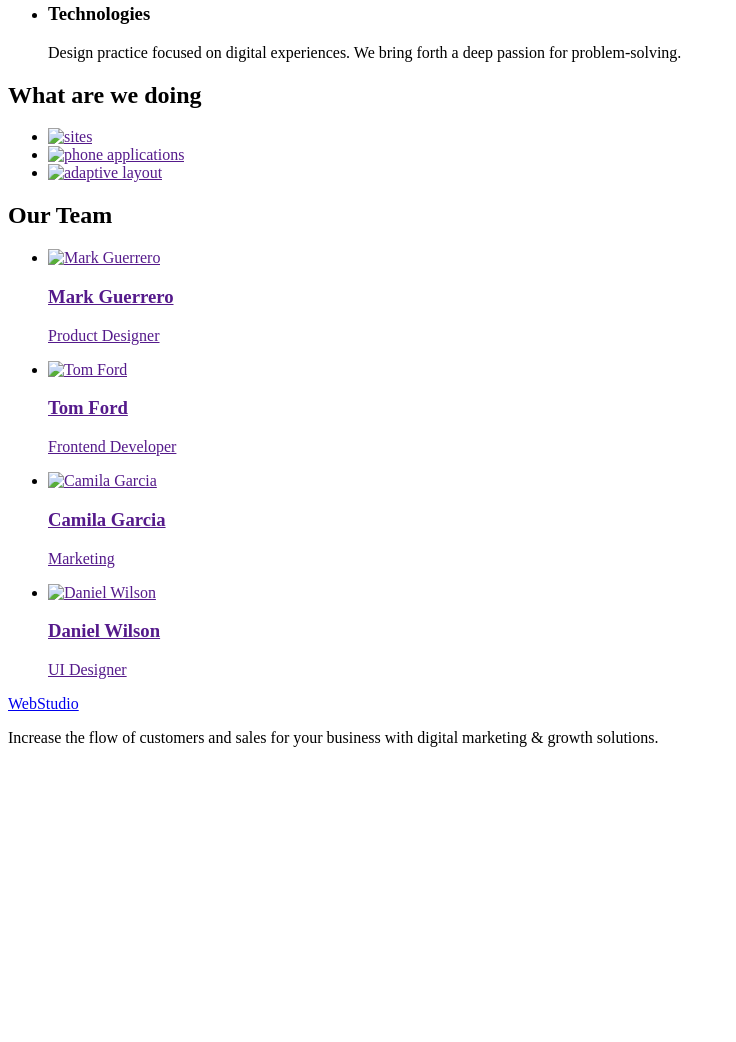
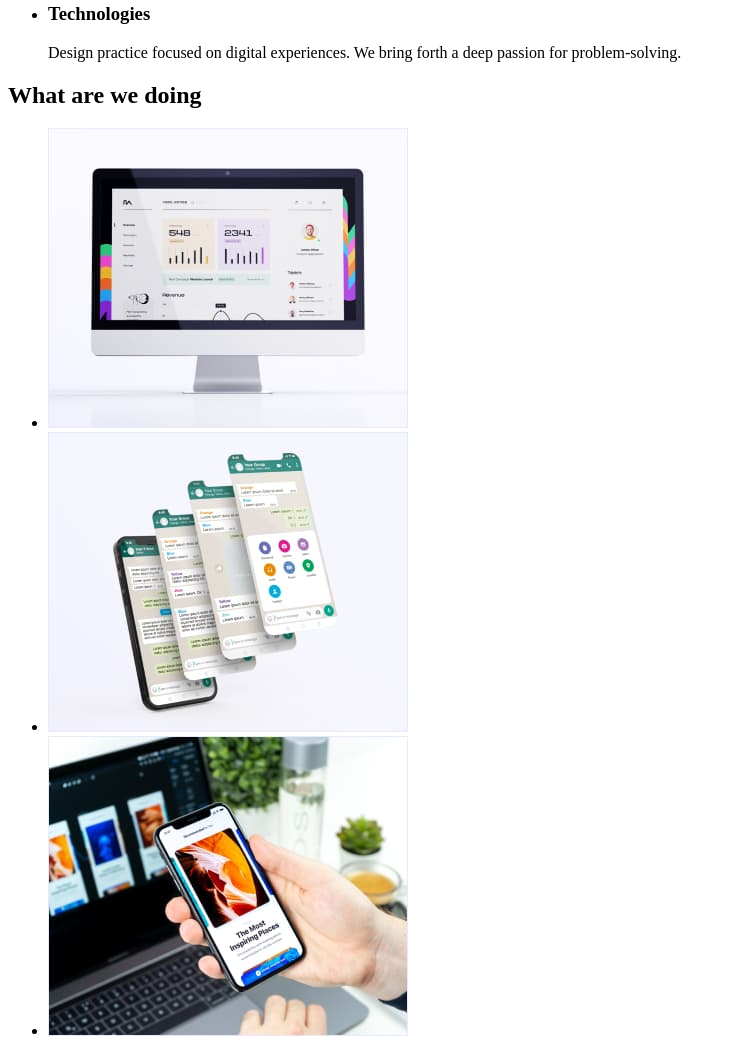
Before and after one commit to AnzhelikaTanyrkova/goit-markup-hw-01, a plain HTML site: page index.html in a window 1280 px wide. Shown: the part 532-1574 px from the top of the page, without its empty margins (0-736 px from the left). Before the commit the page ends 1295 px from the top, so only its background shows below. Drawn offline with Linux system fonts and the light colour scheme; the site is published under a folder, as on GitHub Pages, so addresses that start at the root find nothing.

Commit message:
plus krapka

```diff
--- a/index.html
+++ b/index.html
@@ -79,17 +79,17 @@
     <ul>
         <li>
             <a href="">
-                <img src="/images/Rectangle71.jpg" alt="sites" width="360">
+                <img src="./images/Rectangle71.jpg" alt="sites" width="360">
             </a>
         </li>
         <li>
             <a href="">
-                <img src="/images/img2.jpg" alt="phone applications" width="360">
+                <img src="./images/img2.jpg" alt="phone applications" width="360">
             </a>
         </li>
         <li>
             <a href="">
-                <img src="/images/img3.jpg" alt="adaptive layout" width="360">
+                <img src="./images/img3.jpg" alt="adaptive layout" width="360">
             </a>
         </li>
     </ul>
@@ -103,7 +103,7 @@
     <ul>
         <li>
             <a href="">
-                <img src="/images/MarkGuerrero.jpg" alt="Mark Guerrero" width="264">
+                <img src="./images/MarkGuerrero.jpg" alt="Mark Guerrero" width="264">
 
             <h3>Mark Guerrero</h3>
             <p>Product Designer</p>
@@ -111,7 +111,7 @@
         </li>
         <li>
             <a href="">
-                <img src="/images/TomFord.jpg" alt="Tom Ford" width="264">
+                <img src="./images/TomFord.jpg" alt="Tom Ford" width="264">
 
             <h3>Tom Ford</h3>
             <p>Frontend Developer</p>
@@ -119,7 +119,7 @@
         </li>
         <li>
             <a href="">
-                <img src="/images/CamilaGarcia.jpg" alt="Camila Garcia" width="264">
+                <img src="./images/CamilaGarcia.jpg" alt="Camila Garcia" width="264">
 
             <h3>Camila Garcia</h3>
             <p>Marketing</p>
@@ -127,7 +127,7 @@
         </li>
         <li>
             <a href="">
-                <img src="/images/DanielWilson.jpg" alt="Daniel Wilson" width="264">
+                <img src="./images/DanielWilson.jpg" alt="Daniel Wilson" width="264">
 
             <h3>Daniel Wilson</h3>
             <p>UI Designer</p>
@@ -139,7 +139,7 @@
 
     <!-- Footer section -->
     <footer>
-        <a href="/index.html">WebStudio</a>
+        <a href="./index.html">WebStudio</a>
         <p>Increase the flow of customers and sales for your business with digital marketing & growth solutions.</p>
     </footer>
 </body>
```
